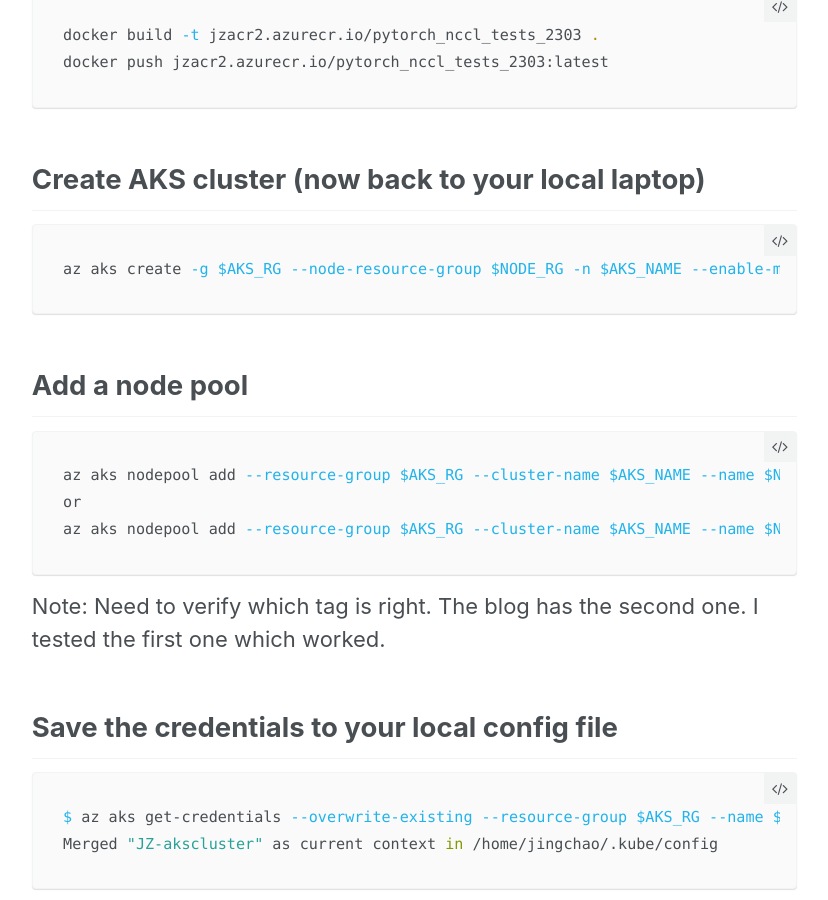
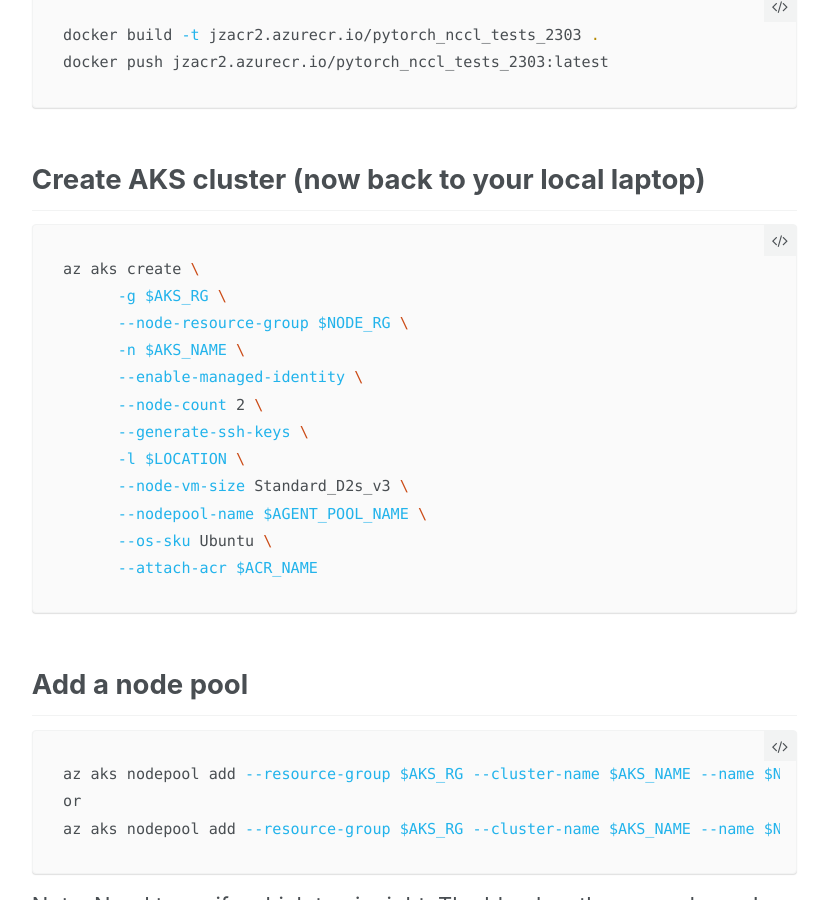
Before and after one commit to JingchaoZhang/JingchaoZhang.github.io, a Jekyll site: the page built from _posts/2023-09-11-NCCL test on AKS NDmV4 VM.md, in a window 1280 px wide and 900 px high, scrolled down 3966 px. Shown: the whole window, without its empty margins (252-1080 px from the left). Built offline with Jekyll 4.4.1, drawn with Linux system fonts in a browser that asks for light colours.

Commit message:
Update 2023-09-11-NCCL test on AKS NDmV4 VM.md

````diff
--- a/_posts/2023-09-11-NCCL test on AKS NDmV4 VM.md
+++ b/_posts/2023-09-11-NCCL test on AKS NDmV4 VM.md
@@ -120,7 +120,18 @@ docker push jzacr2.azurecr.io/pytorch_nccl_tests_2303:latest
 
 ## Create AKS cluster (now back to your local laptop)
 ```bash
-az aks create -g $AKS_RG --node-resource-group $NODE_RG -n $AKS_NAME --enable-managed-identity --node-count 2 --generate-ssh-keys -l $LOCATION --node-vm-size Standard_D2s_v3 --nodepool-name $AGENT_POOL_NAME --os-sku Ubuntu --attach-acr $ACR_NAME
+az aks create \
+      -g $AKS_RG \
+      --node-resource-group $NODE_RG \
+      -n $AKS_NAME \
+      --enable-managed-identity \
+      --node-count 2 \
+      --generate-ssh-keys \
+      -l $LOCATION \
+      --node-vm-size Standard_D2s_v3 \
+      --nodepool-name $AGENT_POOL_NAME \
+      --os-sku Ubuntu \
+      --attach-acr $ACR_NAME
 ```
 
 ## Add a node pool
````
